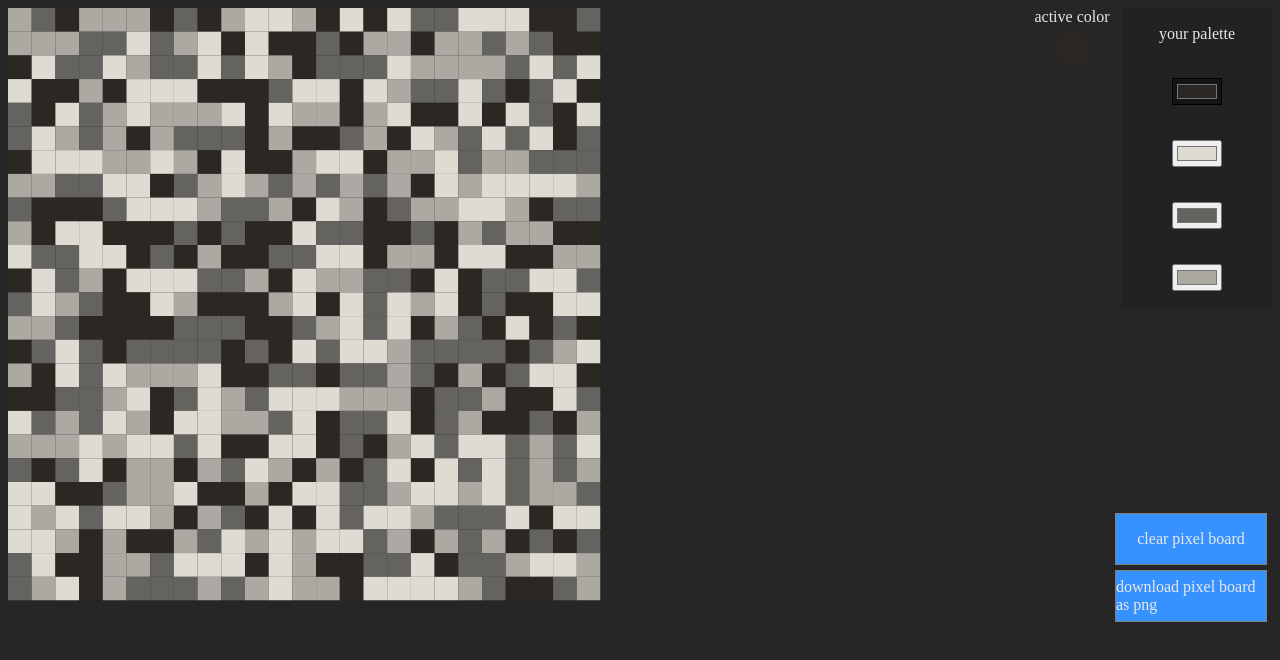
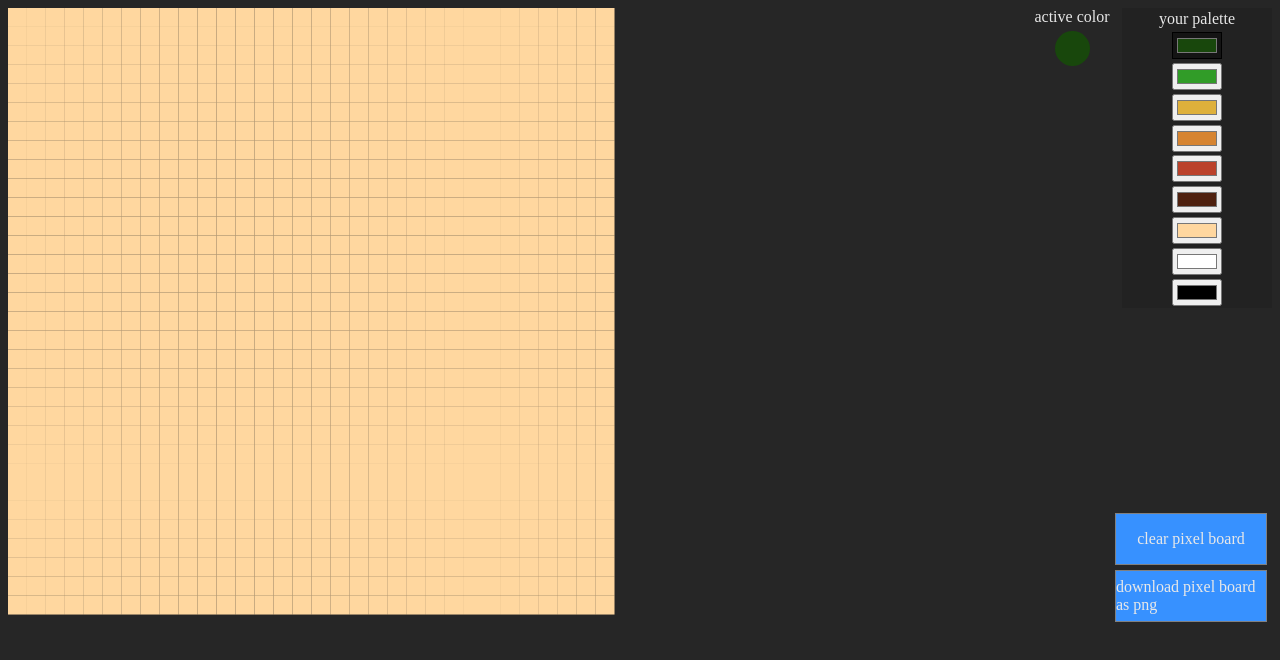
Before and after one commit to fjaddison/pixel-art-builder, a plain HTML site: page index.html in a window 1280 px wide. Drawn offline with Linux system fonts and the light colour scheme.

Commit message:
more color palettes, slightly differet js

```diff
--- a/app.js
+++ b/app.js
@@ -1,8 +1,8 @@
 const root = document.querySelector('svg')
 
-var pixelBoardDimensions = 25
+var pixelBoardDimensions = 32
 
-const colors = ['#2B2723', '#DEDBD3', '#646360', '#ABA9A2']
+const colors = ['#18470C', '#319C28', '#DEB03B', '#D68431', '#BB422B', '#4F210F', '#FFD79F', '#FFFFFF', '#000000']
 
 var colorIndex = 0
 var colorChoice = colors[colorIndex]
@@ -24,11 +24,12 @@ svgContainer.setAttribute('class', 'download-container')
 
 for (i = 0; i < Math.pow(pixelBoardDimensions, 2); i++) {
     let pixel = document.createElementNS('http://www.w3.org/2000/svg', 'rect')
-    pixel.setAttribute('x', x);
-    pixel.setAttribute('y', y);
-    pixel.setAttribute('width', '3');
-    pixel.setAttribute('height', '3');
-    pixel.setAttribute('fill', colors[randMatrix[i]]);
+    pixel.setAttribute('x', x)
+    pixel.setAttribute('y', y)
+    pixel.setAttribute('width', '3')
+    pixel.setAttribute('height', '3')
+    pixel.setAttribute('fill', '#FFD79F')
+    // pixel.setAttribute('fill', colors[randMatrix[i]])
     x += 3
     if (x == pixelBoardDimensions * 3) {
         x = 0
@@ -80,7 +81,8 @@ pixels.forEach(x => {
 const clearButton = document.querySelector('#clear-btn')
 
 clearButton.addEventListener('click', _ => {
-    pixels.forEach(p => p.setAttribute('fill', 'rgb(245,245,245'))
+    // pixels.forEach(p => p.setAttribute('fill', colors[0]))
+    pixels.forEach(p => p.setAttribute('fill', '#FFD79F'))
 })
 
 document.body.addEventListener('keydown', e => {
--- a/index.html
+++ b/index.html
@@ -10,13 +10,18 @@
 <body>
 
     <div class="root">
-        <svg id="the-svg" class="svg-root" viewBox="0 0 160 160" xmlns="http://www.w3.org/2000/svg"></svg>
+        <svg id="the-svg" class="svg-root" viewBox="0 0 200 200" xmlns="http://www.w3.org/2000/svg"></svg>
         <div class="palette" style="width: 150px; height: 300px; background: rgba(0,0,0,0.1);">
             your palette
             <input type="color" id="color1" name="color1">
             <input type="color" id="color2" name="color2">
             <input type="color" id="color3" name="color3">
             <input type="color" id="color4" name="color4">
+            <input type="color" id="color5" name="color5">
+            <input type="color" id="color6" name="color6">
+            <input type="color" id="color6" name="color7">
+            <input type="color" id="color8" name="color8">
+            <input type="color" id="color8" name="color9">
         </div>
         <div class="active-color-box">
             active color
```
Also changed, not shown: 1 other file.
